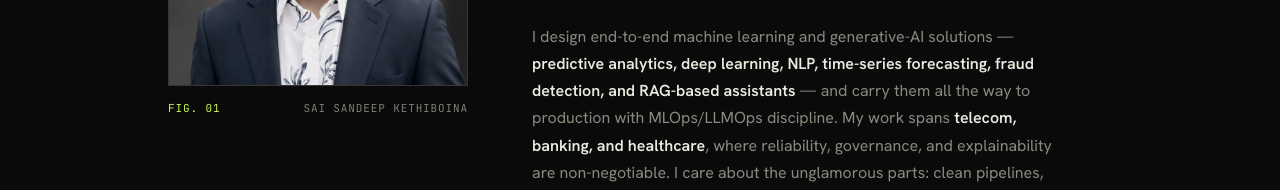
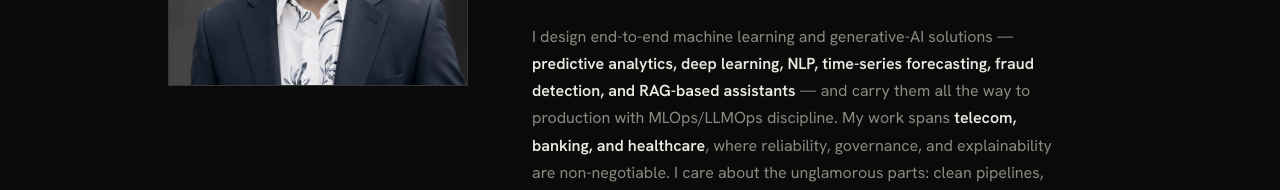
Before and after one commit to SaiSandeepk23/SaiSandeepk23.github.io, a plain HTML site: page index.html in a window 1280 px wide. Shown: the part 1356-1546 px from the top of the page. Drawn offline with Linux system fonts and the light colour scheme.

Commit message:
Remove Fig. 01 caption under portrait

```diff
--- a/index.html
+++ b/index.html
@@ -211,9 +211,6 @@
   .portrait-wrap:hover .portrait{filter:none}
   .portrait-wrap::before{content:"";position:absolute;top:-1px;left:-1px;width:34px;height:34px;
     border-top:2px solid var(--acid);border-left:2px solid var(--acid);z-index:2;pointer-events:none}
-  .portrait-cap{display:flex;justify-content:space-between;gap:10px;margin-top:14px;
-    font-family:var(--font-mono);font-size:11px;letter-spacing:.08em;text-transform:uppercase;color:var(--dim-2)}
-  .portrait-cap .fig{color:var(--acid)}
   /* spec readout strip */
   .spec{display:grid;grid-template-columns:repeat(3,1fr);gap:1px;background:var(--line);
     border:1px solid var(--line);margin-top:clamp(42px,6vw,72px)}
@@ -424,7 +421,6 @@
     <div class="about-grid">
       <div class="portrait-wrap reveal">
         <img class="portrait" src="assets/portrait.jpg" alt="Portrait of Sai Sandeep Kethiboina" width="760" height="949" loading="lazy" />
-        <div class="portrait-cap"><span class="fig">Fig. 01</span><span>Sai Sandeep Kethiboina</span></div>
       </div>
       <div class="reveal">
         <p class="lead">AI/ML engineer who turns messy enterprise data into <em>predictive systems</em> and <em>LLM products</em> that move real business metrics.</p>
```
